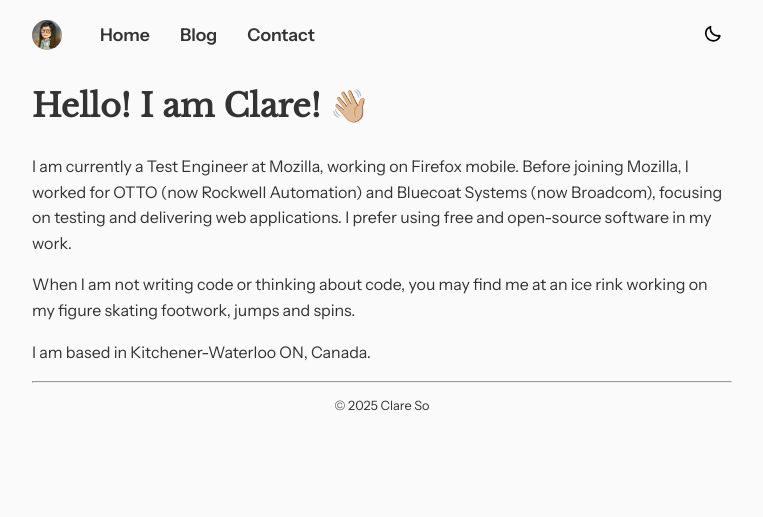
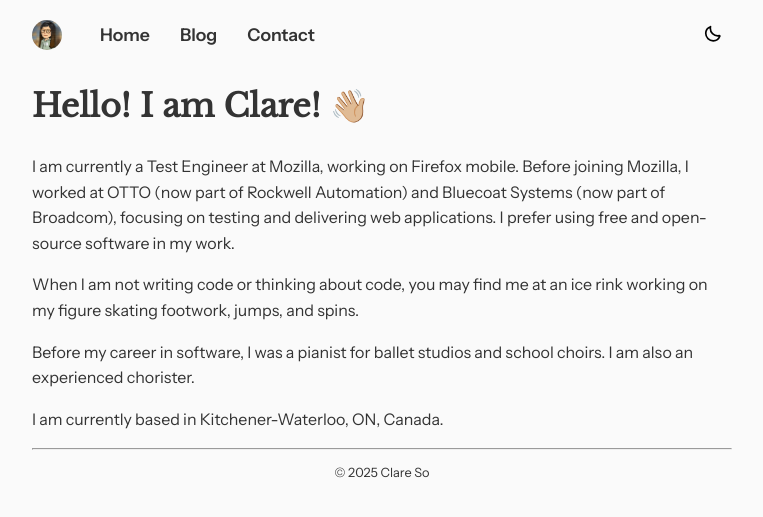
Before and after one commit to clarmso/clarmso.github.io, a Jekyll site: the page built from index.md, in a window 1280 px wide. Shown: the top 517 px of the page, without its empty margins (258-1021 px from the left). Built offline with Jekyll 4.4.1, drawn with Linux system fonts in a browser that asks for light colours.

Commit message:
Add piano stuff

```diff
--- a/index.md
+++ b/index.md
@@ -5,8 +5,10 @@ title: Home
 
 # Hello! I am Clare! 👋🏼
 
-I am currently a Test Engineer at [Mozilla](https://www.mozilla.org), working on Firefox mobile. Before joining Mozilla, I worked for [OTTO](https://www.ottomotors.com/) (now Rockwell Automation) and [Bluecoat Systems](https://www.bluecoat.com) (now Broadcom), focusing on testing and delivering web applications. I prefer using free and open-source software in my work.
+I am currently a Test Engineer at [Mozilla](https://www.mozilla.org), working on Firefox mobile. Before joining Mozilla, I worked at [OTTO](https://www.ottomotors.com/) (now part of Rockwell Automation) and [Bluecoat Systems](https://www.bluecoat.com) (now part of Broadcom), focusing on testing and delivering web applications. I prefer using free and open-source software in my work.
 
-When I am not writing code or thinking about code, you may find me at an ice rink working on my figure skating footwork, jumps and spins.
+When I am not writing code or thinking about code, you may find me at an ice rink working on my figure skating footwork, jumps, and spins.
 
-I am based in Kitchener-Waterloo ON, Canada.
+Before my career in software, I was a pianist for ballet studios and school choirs. I am also an experienced chorister.
+
+I am currently based in Kitchener-Waterloo, ON, Canada.
```
